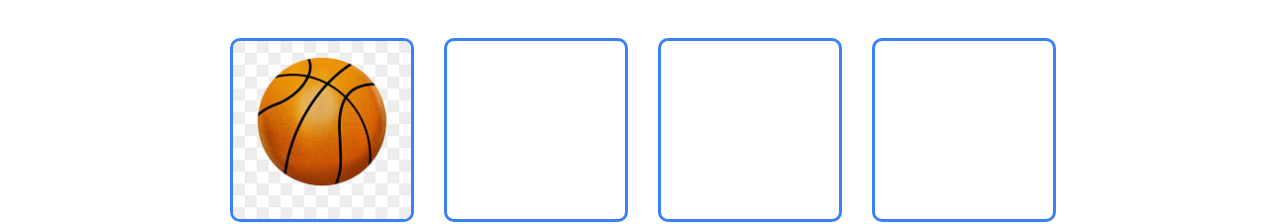
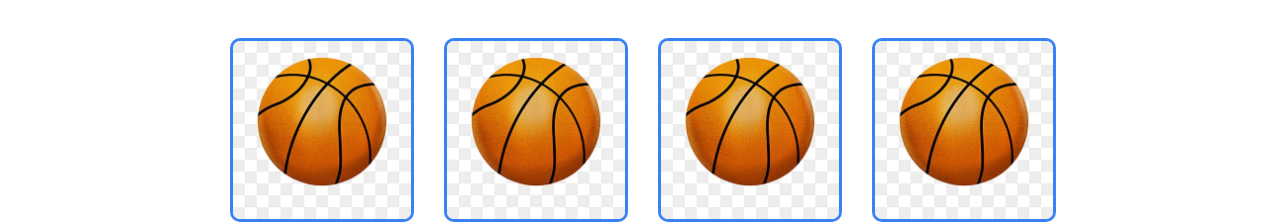
Before and after one commit to HansLau/css-foundation, a plain HTML site: page index.html in a window 1280 px wide. Shown: the part 585-809 px from the top of the page. Drawn offline with Linux system fonts and the light colour scheme.

Commit message:
Update fix card-container flex-wrap on image

```diff
--- a/index.html
+++ b/index.html
@@ -38,19 +38,19 @@
             <div class="info">
                 <div class="card-container">
                     <div class="cards">
-                        <div class="card-subject"><img style="position: absolute; max-width: 100%; object-fit:contain;" src="./images/ball.jpg" alt="Picture of a ball"></div>
+                        <div class="card-subject"><img style="position: absolute;" src="./images/ball.jpg" alt="Picture of a ball"></div>
                         <div class="card-subtext">this is some subtext under an illustration or image</div>
                     </div>
                     <div class="cards">
-                        <div class="card-subject"></div>
+                        <div class="card-subject"><img style="position: absolute;" src="./images/ball.jpg" alt="Picture of a ball"></div>
                         <div class="card-subtext">this is some subtext under an illustration or image</div>
                     </div>
                     <div class="cards">
-                        <div class="card-subject"></div>
+                        <div class="card-subject"><img style="position: absolute;" src="./images/ball.jpg" alt="Picture of a ball"></div>
                         <div class="card-subtext">this is some subtext under an illustration or image</div>
                     </div>
                     <div class="cards">
-                        <div class="card-subject"></div>
+                        <div class="card-subject"><img style="position: absolute;" src="./images/ball.jpg" alt="Picture of a ball"></div>
                         <div class="card-subtext">this is some subtext under an illustration or image</div>
                     </div>
                 </div>
--- a/style.css
+++ b/style.css
@@ -125,19 +125,31 @@ button{
 
 .card-container{
     display: flex;
+    flex-wrap: wrap;
+    justify-content:center ;
     padding-left: 10%;
     padding-right: 10%;
     gap: 36px;
 }
 
+.cards{
+    flex: 1 1 0px;
+    /* max-width: 50%; */
+}
 
 .card-subject{
     border:#3882F6 solid;
     border-radius: 10px;
     padding-bottom: 100%;
     width: 100%;
+    object-fit: cover;
     overflow: hidden;
     position: relative;
+}
+
+.card-subject img{
+    max-width: 100%;
+    object-fit:contain;
 }
 
 .card-subtext{
```
